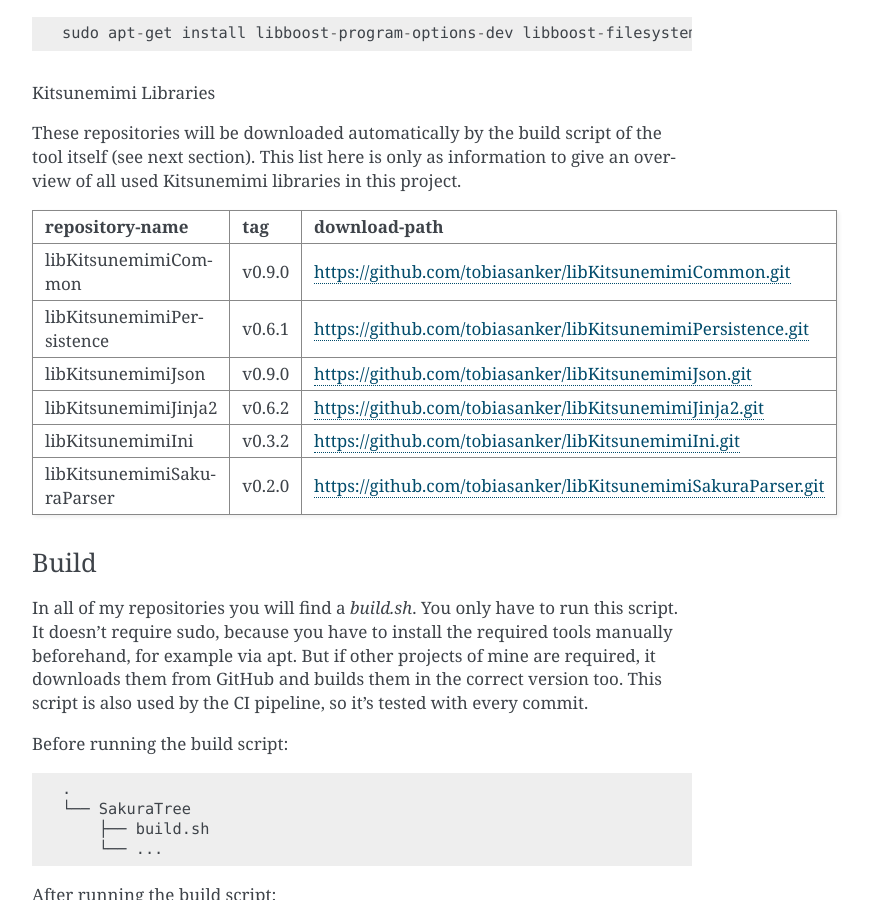
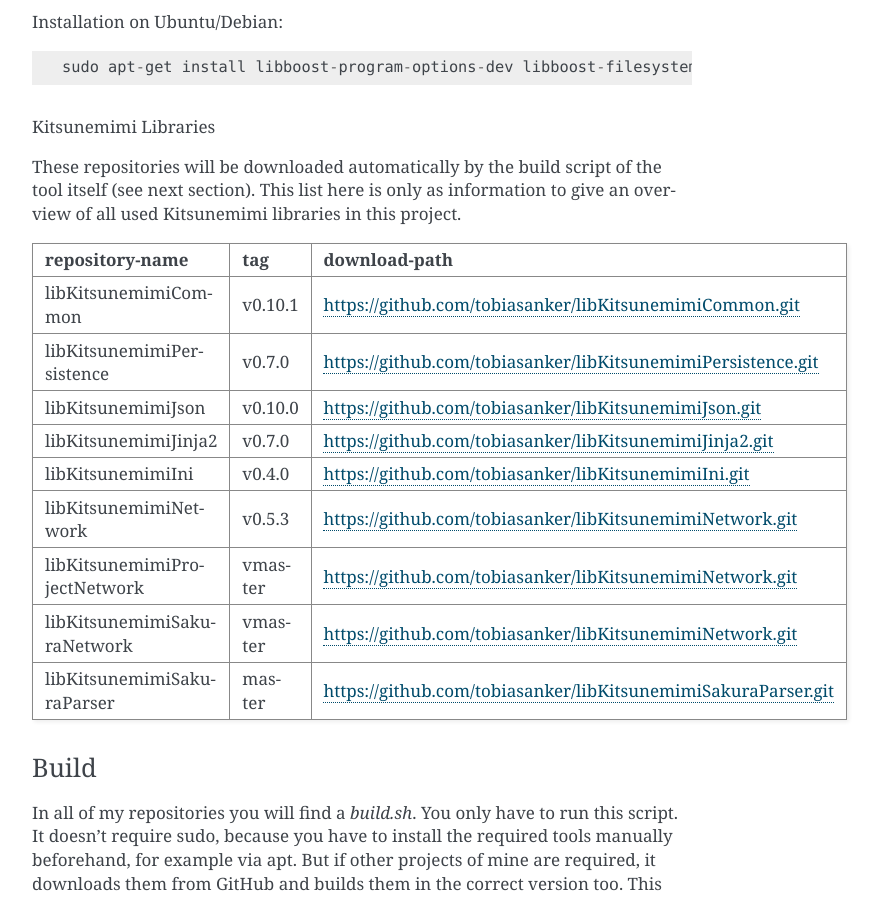
Before and after one commit to kitsudaiki/SakuraTree-Documentation, a Sphinx documentation site: the page built from source/build.rst, in a window 1280 px wide and 900 px high, scrolled down 1276 px. Shown: the whole window, without its empty margins (388-1267 px from the left). Built offline with Sphinx 7.4.7, drawn with Linux system fonts in a browser that asks for light colours; some of the changed text lies outside the part shown.

```diff
--- a/source/build.rst
+++ b/source/build.rst
@@ -47,12 +47,17 @@ Required Tools
       - 3.0.4
       - Build the parser code together with the lexer code.
 
+    * - xxd
+      - xxd
+      - v1.10
+      - converts text files into source code files
+
 
 Installation on Ubuntu/Debian:
 
 ::
 
-    sudo apt-get install g++ qt5-qmake bison flex
+    sudo apt-get install g++ qt5-qmake bison flex xxd
 
 
 .. raw:: latex
@@ -108,27 +113,39 @@ These repositories will be downloaded automatically by the build script of the t
       - **download-path**
 
     * - libKitsunemimiCommon
-      - v0.9.0
+      - v0.10.1
       - https://github.com/tobiasanker/libKitsunemimiCommon.git
 
     * - libKitsunemimiPersistence
-      - v0.6.1
+      - v0.7.0
       - https://github.com/tobiasanker/libKitsunemimiPersistence.git
 
     * - libKitsunemimiJson
-      - v0.9.0
+      - v0.10.0
       - https://github.com/tobiasanker/libKitsunemimiJson.git
 
     * - libKitsunemimiJinja2
-      - v0.6.2
+      - v0.7.0
       - https://github.com/tobiasanker/libKitsunemimiJinja2.git
 
     * - libKitsunemimiIni
-      - v0.3.2
+      - v0.4.0
       - https://github.com/tobiasanker/libKitsunemimiIni.git
 
+    * - libKitsunemimiNetwork
+      - v0.5.3
+      - https://github.com/tobiasanker/libKitsunemimiNetwork.git
+
+    * - libKitsunemimiProjectNetwork
+      - vmaster
+      - https://github.com/tobiasanker/libKitsunemimiNetwork.git
+
+    * - libKitsunemimiSakuraNetwork
+      - vmaster
+      - https://github.com/tobiasanker/libKitsunemimiNetwork.git
+
     * - libKitsunemimiSakuraParser
-      - v0.2.0
+      - master
       - https://github.com/tobiasanker/libKitsunemimiSakuraParser.git
 
 
```
Also changed, not shown: source/index.rst (+6 -6 lines).
